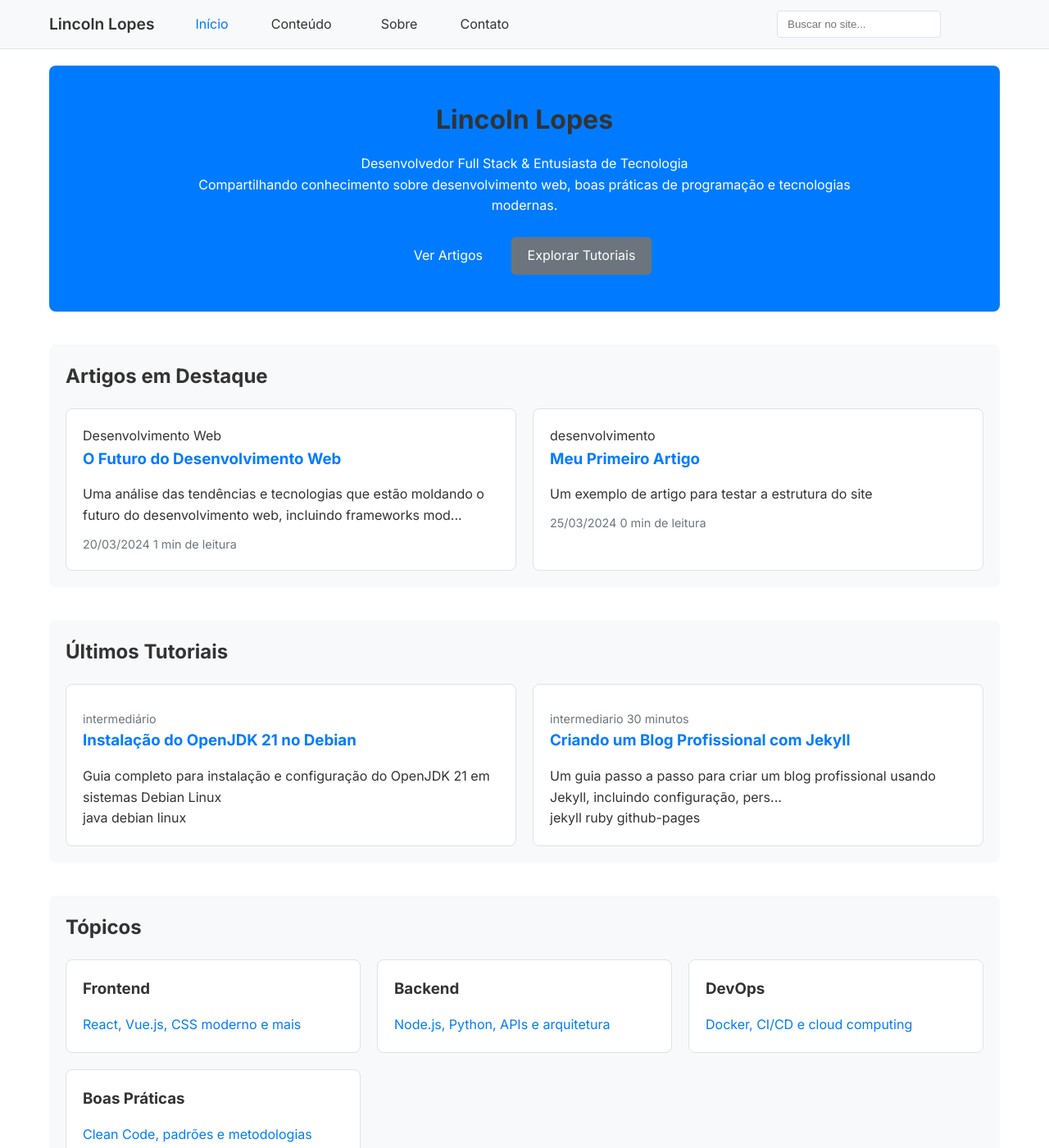
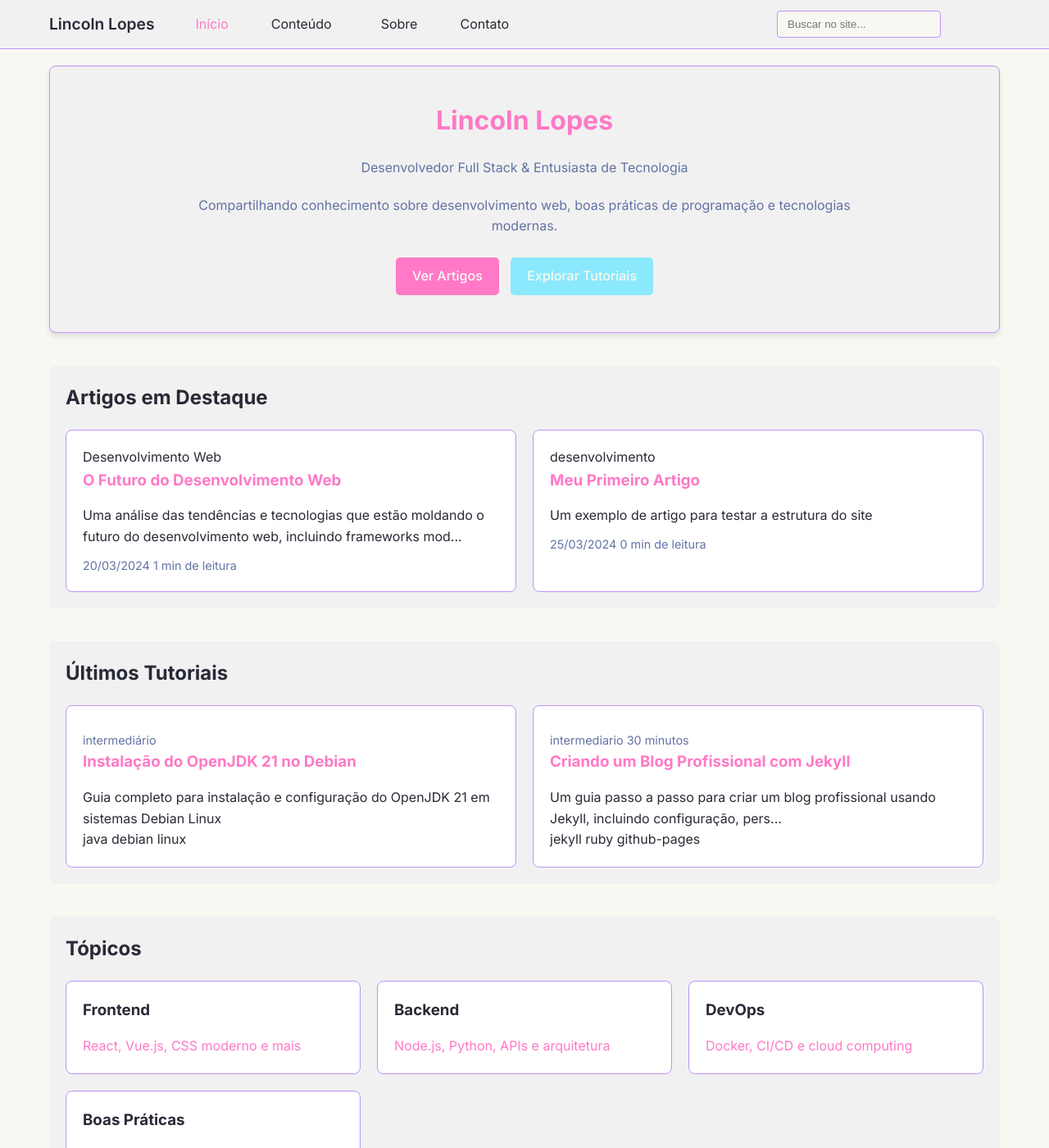
Before and after one commit to lincolnlopes/lincolnlopes.github.io, a Jekyll site: the page built from index.html, in a window 1280 px wide and 1400 px high. Shown: the whole window at 82% size. Built offline with Jekyll 4.4.1, drawn with Linux system fonts in a browser that asks for light colours; the list of posts is cut into pages by our own code; comment, search, counter and statistics services are not loaded.

Commit message:
feat: atualizar variáveis CSS para os temas claro e escuro, melhorando a paleta de cores e a estética geral do layout, além de ajustar estilos de botões e cards para maior responsividade e interatividade

```diff
--- a/assets/css/style.css
+++ b/assets/css/style.css
@@ -7,27 +7,37 @@
 
 /* Tema escuro (padrão) */
 :root {
-  --bg-primary: #1a1a1a;
-  --bg-secondary: #222222;
-  --text-primary: #ffffff;
-  --text-secondary: #a0a0a0;
-  --accent-primary: #4a90e2;
-  --accent-secondary: #6c757d;
-  --border-color: #333333;
-  --card-bg: #222222;
+  --bg-primary: #282a36;
+  --bg-secondary: #44475a;
+  --text-primary: #f8f8f2;
+  --text-secondary: #bd93f9;
+  --accent-primary: #ff79c6;
+  --accent-secondary: #8be9fd;
+  --border-color: #6272a4;
+  --card-bg: #44475a;
   --header-height: 60px;
+  --hover-bg: #6272a4;
+  --link-color: #8be9fd;
+  --success-color: #50fa7b;
+  --warning-color: #f1fa8c;
+  --error-color: #ff5555;
 }
 
 /* Tema claro */
 [data-theme="light"] {
-  --bg-primary: #ffffff;
-  --bg-secondary: #f8f9fa;
-  --text-primary: #333333;
-  --text-secondary: #6c757d;
-  --accent-primary: #007bff;
-  --accent-secondary: #6c757d;
-  --border-color: #dee2e6;
+  --bg-primary: #f8f8f2;
+  --bg-secondary: #f1f1f1;
+  --text-primary: #282a36;
+  --text-secondary: #6272a4;
+  --accent-primary: #ff79c6;
+  --accent-secondary: #8be9fd;
+  --border-color: #bd93f9;
   --card-bg: #ffffff;
+  --hover-bg: #f1f5f9;
+  --link-color: #8be9fd;
+  --success-color: #50fa7b;
+  --warning-color: #f1fa8c;
+  --error-color: #ff5555;
 }
 
 body {
@@ -67,16 +77,28 @@ a:hover {
   display: flex;
   justify-content: center;
   align-items: center;
-  background-color: var(--accent-primary);
-  color: #ffffff;
+  background-color: var(--bg-secondary);
+  color: var(--text-primary);
   padding: 40px 20px;
   text-align: center;
   border-radius: 8px;
   margin-bottom: 40px;
+  border: 1px solid var(--border-color);
+  box-shadow: 0 4px 6px rgba(0, 0, 0, 0.1);
 }
 
 .hero-content {
   max-width: 800px;
+}
+
+.hero-content h1 {
+  color: var(--accent-primary);
+  margin-bottom: 20px;
+}
+
+.hero-content p {
+  color: var(--text-secondary);
+  margin-bottom: 20px;
 }
 
 .hero-buttons {
@@ -100,7 +122,7 @@ a:hover {
 /* Componentes */
 .button {
   background-color: var(--accent-primary);
-  color: #ffffff;
+  color: var(--bg-primary);
   padding: 10px 20px;
   border: none;
   border-radius: 5px;
@@ -108,16 +130,19 @@ a:hover {
   text-decoration: none;
   display: inline-block;
   margin: 5px;
-  transition: opacity 0.3s ease, transform 0.3s ease;
+  transition: all 0.3s ease;
+  font-weight: 500;
 }
 
 .button:hover {
-  opacity: 0.9;
+  background-color: var(--accent-secondary);
+  color: var(--bg-primary);
   transform: translateY(-2px);
 }
 
 .button.secondary {
   background-color: var(--accent-secondary);
+  color: var(--bg-primary);
 }
 
 .post-card, .tutorial-card, .topic-card {
@@ -125,11 +150,12 @@ a:hover {
   border-radius: 8px;
   padding: 20px;
   background-color: var(--card-bg);
-  transition: transform 0.3s ease, box-shadow 0.3s ease;
+  transition: all 0.3s ease;
 }
 
 .post-card:hover, .tutorial-card:hover, .topic-card:hover {
   transform: translateY(-5px);
+  border-color: var(--accent-primary);
   box-shadow: 0 4px 12px rgba(0, 0, 0, 0.1);
 }
 
@@ -149,15 +175,16 @@ a:hover {
   padding: 12px;
   border: 1px solid var(--border-color);
   border-radius: 5px;
-  background-color: var(--bg-secondary);
+  background-color: var(--bg-primary);
   color: var(--text-primary);
   flex: 1;
-  transition: border-color 0.3s ease;
+  transition: all 0.3s ease;
 }
 
 .newsletter-form input:focus {
   outline: none;
   border-color: var(--accent-primary);
+  box-shadow: 0 0 0 2px rgba(255, 121, 198, 0.2);
 }
 
 /* Header e Footer */
@@ -297,7 +324,7 @@ header, .site-footer {
 }
 
 .nav-link:hover {
-  background-color: var(--bg-primary);
+  background-color: var(--hover-bg);
   text-decoration: none;
 }
 
@@ -478,6 +505,7 @@ header, .site-footer {
 .search-form input:focus {
   outline: none;
   border-color: var(--accent-primary);
+  box-shadow: 0 0 0 2px rgba(255, 121, 198, 0.2);
   width: 300px;
 }
 
```
